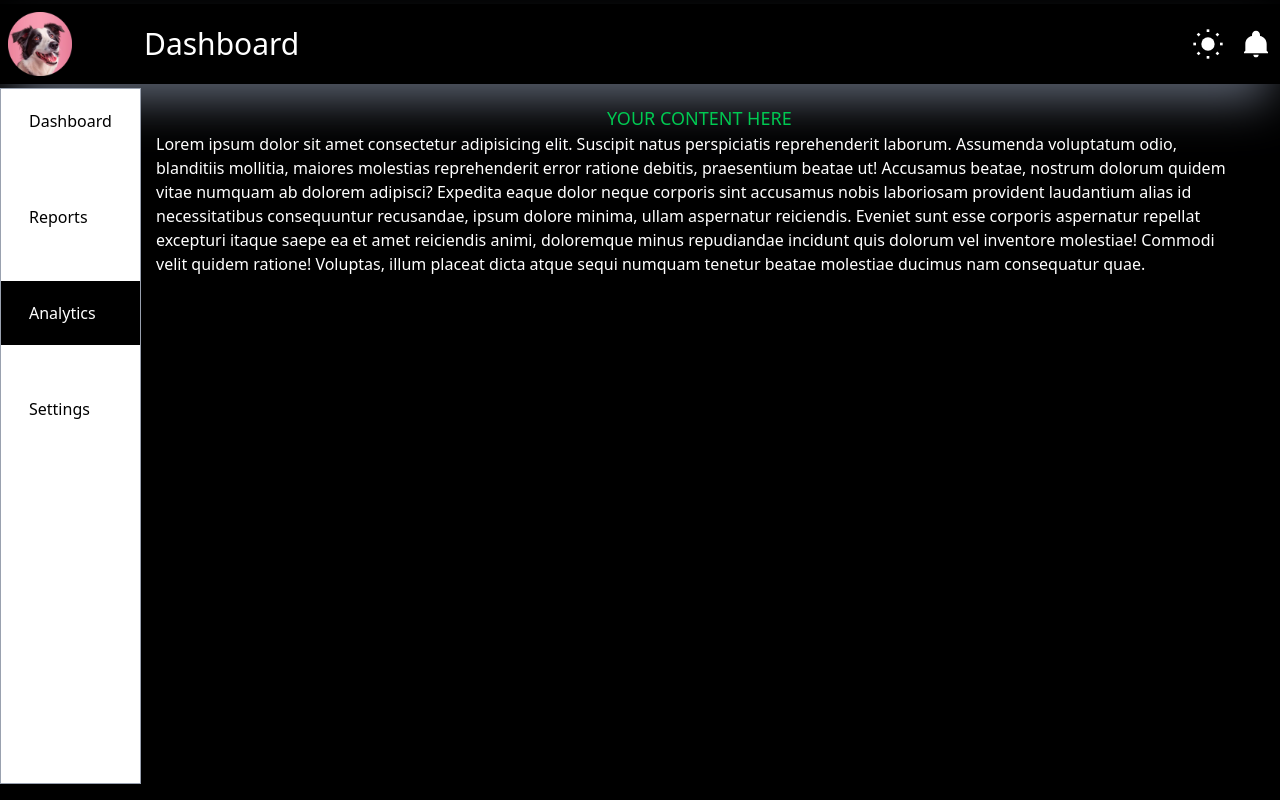
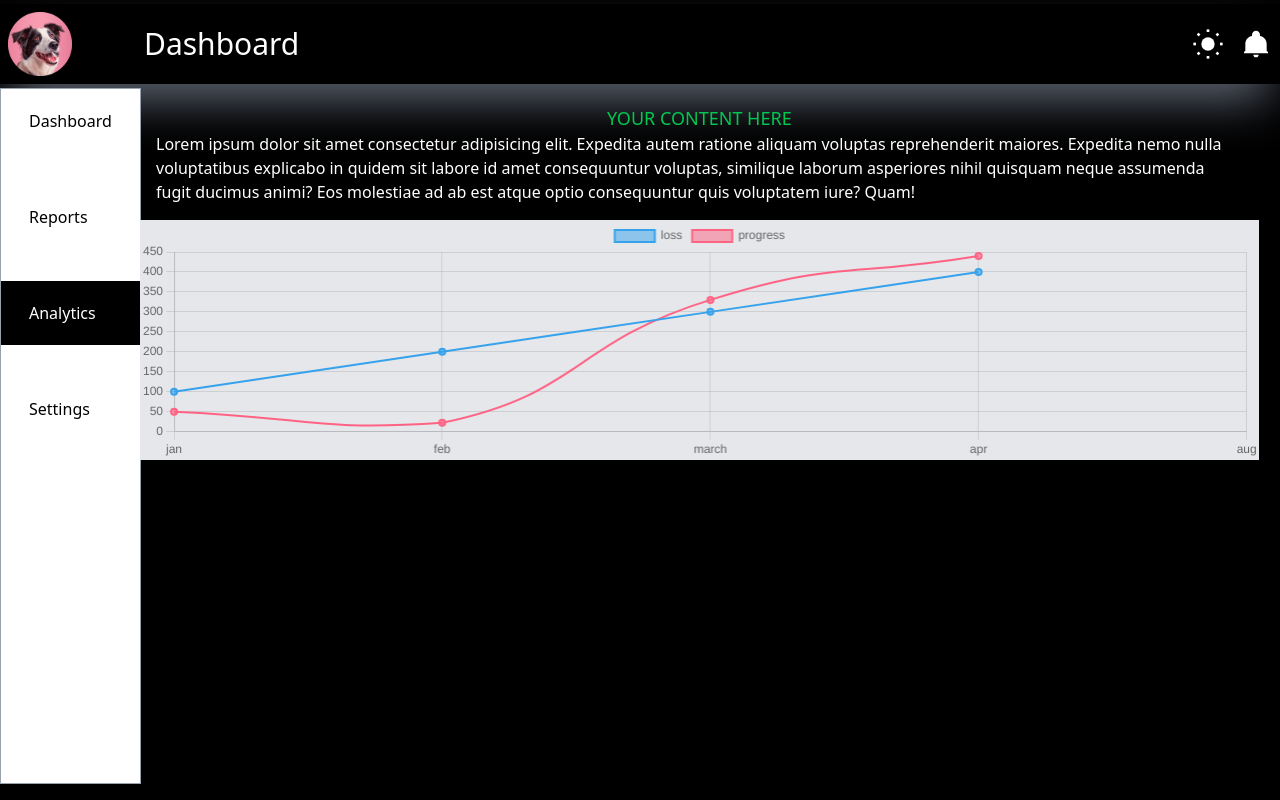
Before and after one commit to HAK1580/Admin-Dashboard-, a React (Vite) app: page /analytics in a window 1280 px wide. Built offline with nearby package versions, Linux system fonts and the light colour scheme.

Commit message:
dashboard is working fine

```diff
--- a/src/pages/Analytics.jsx
+++ b/src/pages/Analytics.jsx
@@ -1,13 +1,41 @@
 import React from 'react'
+import { Line } from 'react-chartjs-2'
+const Analytics = () => {
+  const data={
+    labels:["jan","feb","march","apr","aug"],
+    datasets:[
+      {
+      label:"loss",
+      data:[100,200,300,400],
+      tension:0.5,
+      borderWidth:2
+      },
+      {
+      label:"progress",
+      data:[50,22,330,440],
+      tension:0.5,
+      borderWidth:2
+      },
+    ]
+  };
 
-const Analytics = () => {
+  const options = {
+    responsive: true,
+    maintainAspectRatio: false,   // <-- important
+  };
+
   return (
      <div className='sm:w-[85%] h-screen lg:w-[95%]' >
       <h1 className='text-3xl px-6 sm:py-5  lg:hidden ' >Analytics  </h1>
             <div className="add-content-here p-4">
         <h1 className="text-lg text-green-500 text-center">YOUR CONTENT HERE </h1>
-        Lorem ipsum dolor sit amet consectetur adipisicing elit. Suscipit natus perspiciatis reprehenderit laborum. Assumenda voluptatum odio, blanditiis mollitia, maiores molestias reprehenderit error ratione debitis, praesentium beatae ut! Accusamus beatae, nostrum dolorum quidem vitae numquam ab dolorem adipisci? Expedita eaque dolor neque corporis sint accusamus nobis laboriosam provident laudantium alias id necessitatibus consequuntur recusandae, ipsum dolore minima, ullam aspernatur reiciendis. Eveniet sunt esse corporis aspernatur repellat excepturi itaque saepe ea et amet reiciendis animi, doloremque minus repudiandae incidunt quis dolorum vel inventore molestiae! Commodi velit quidem ratione! Voluptas, illum placeat dicta atque sequi numquam tenetur beatae molestiae ducimus nam consequatur quae.
-      </div>
+ Lorem ipsum dolor sit amet consectetur adipisicing elit. Expedita autem ratione aliquam voluptas reprehenderit maiores. Expedita nemo nulla voluptatibus explicabo in quidem sit labore id amet consequuntur voluptas, similique laborum asperiores nihil quisquam neque assumenda fugit ducimus animi? Eos molestiae ad ab est atque optio consequuntur quis voluptatem iure? Quam!
+       </div>
+       <div className="chart h-60  bg-gray-200">
+       <Line data={data} options={options    } />
+
+       </div>
+
     </div>
   )
 }
```
